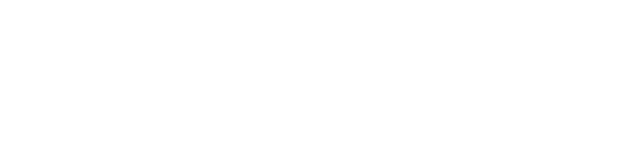
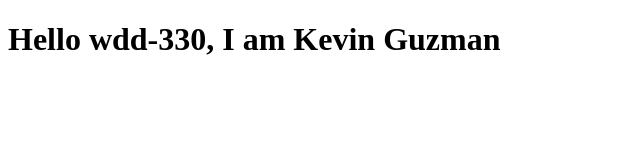
Before and after one commit to kjg1993/wdd330-portfolio, a plain HTML site: page index.html in a window 1280 px wide. Shown: the whole page, without its empty margins (0-640 px from the left). Drawn offline with Linux system fonts and the light colour scheme.

Commit message:
Uploading changes

```diff
--- a/index.html
+++ b/index.html
@@ -4,7 +4,9 @@
 		<meta charset="UTF-8" />
 		<meta http-equiv="X-UA-Compatible" content="IE=edge" />
 		<meta name="viewport" content="width=device-width, initial-scale=1.0" />
-		<title>Document</title>
+		<title>Portfolio's Kevin Guzman</title>
 	</head>
-	<body></body>
+	<body>
+		<h1>Hello wdd-330, I am Kevin Guzman</h1>
+	</body>
 </html>
```
